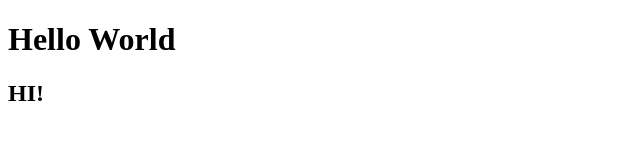
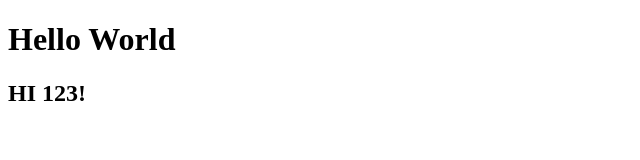
Before and after one commit to nischitgurung/new-repo, a plain HTML site: page index.html in a window 1280 px wide. Shown: the full height of the page, 0-640 px from the left. Drawn offline with Linux system fonts and the light colour scheme.

Commit message:
Update index.html

```diff
--- a/index.html
+++ b/index.html
@@ -7,6 +7,7 @@
 </head>
 <body>
     <h1>Hello World</h1>
-    <h2>HI!</h2>
+    <h2>HI 123!</h2>
+
 </body>
 </html>
```
